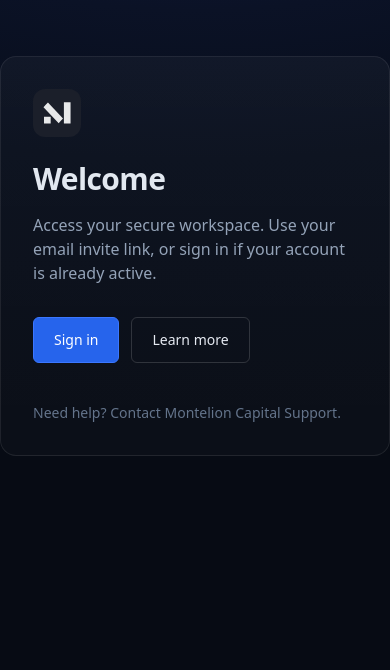
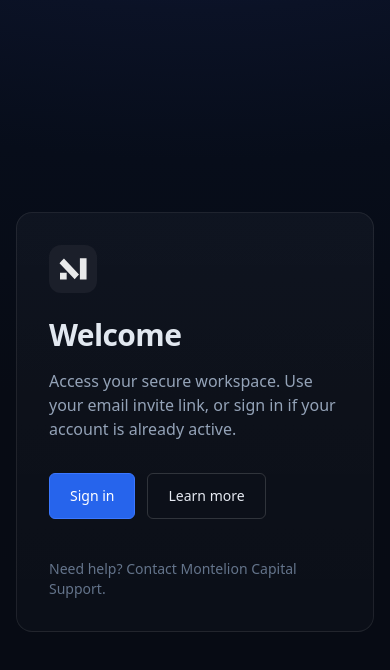
Before and after one commit to montelioncapital/montelion-app-v1, a Next.js app: page / in a window 390 px wide. Shown: the top 670 px of the page. Built offline with nearby package versions, Linux system fonts and the light colour scheme.

Commit message:
Update layout.jsx

```diff
--- a/app/layout.jsx
+++ b/app/layout.jsx
@@ -3,20 +3,16 @@ import "./globals.css";
 export const metadata = {
   title: "Montelion Capital",
   description: "Secure workspace",
-  icons: {
-    icon: "../favicon.svg", // ✅ ton favicon officiel
-  },
 };
 
 export default function RootLayout({ children }) {
   return (
-    <html lang="en">
-      <body className="min-h-dvh bg-page text-slate-200 antialiased">
+    <html lang="en" className="h-full">
+      <body className="min-h-[100svh] md:min-h-dvh bg-page text-slate-200 antialiased">
         {/* Gradient de fond fixé */}
         <div className="pointer-events-none fixed inset-0 bg-[radial-gradient(1200px_600px_at_50%_-200px,#101b4a_0%,#0b1226_35%,#070d1a_60%,#070b14_100%)]" />
-
-        {/* Zone de page */}
-        <div className="relative min-h-dvh flex items-start md:items-center justify-center py-14">
+        {/* Zone de page : centré partout, safe avec svh, padding latéral mobile */}
+        <div className="relative min-h-[100svh] md:min-h-dvh flex items-center justify-center px-4 py-10 md:py-14">
           {children}
         </div>
       </body>
```
